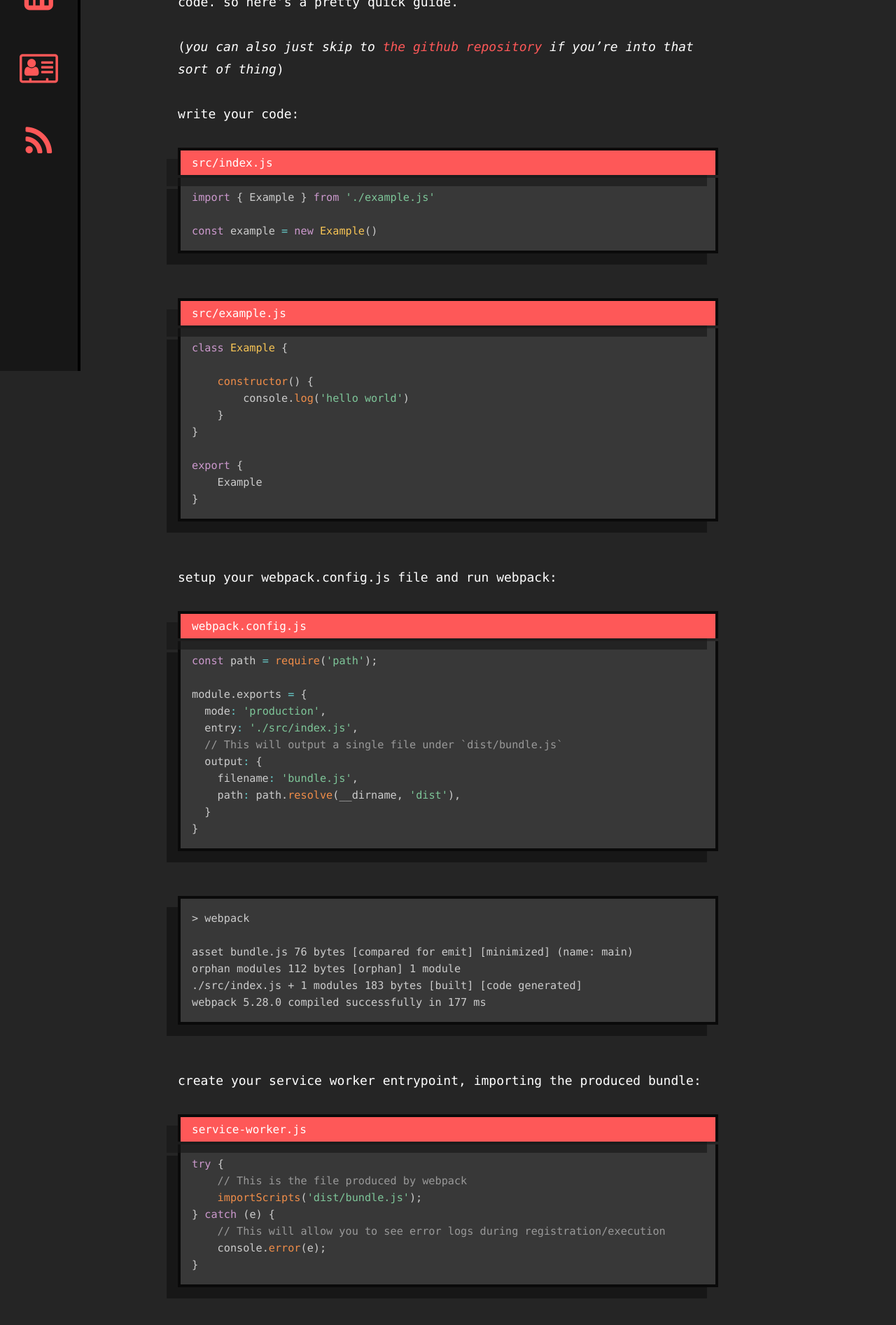
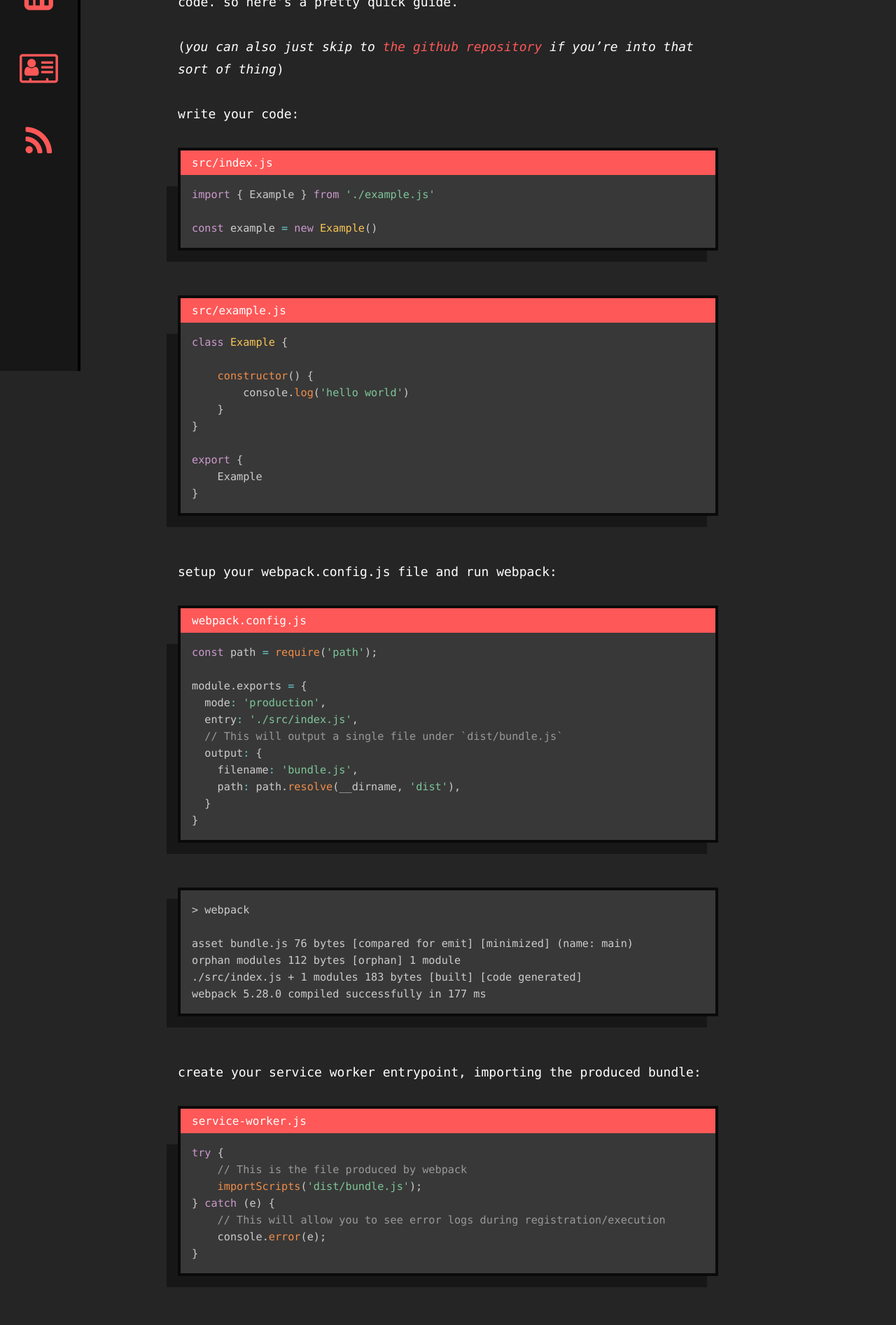
Before and after one commit to tbrockman/tbrockman.github.io, a Jekyll site: the page built from _posts/2021-03-24-using-webpack-and-manifest-v3.md, in a window 1280 px wide. Shown: the part 370-2263 px from the top of the page at 70% size. Built offline with Jekyll 4.4.1, drawn with Linux system fonts in a browser that asks for light colours.

Commit message:
Style fixes.

```diff
--- a/_sass/post.scss
+++ b/_sass/post.scss
@@ -125,15 +125,10 @@ a:not(pre) {
 
 	&>code.highlighter-rouge {
 		background-color: $color-primary;
-		box-shadow: -1rem 1rem #1717179e;
-		margin: 4px 0;
-		position: relative;
-		z-index: -1;
-		transition: all 0.2s ease-in-out;
+
 	}
 
-	&>code.highlighter-rouge {
-		background-color: $color-primary;
+	&>code.highlighter-rouge:not(.filename) {
 		box-shadow: -1rem 1rem #1717179e;
 		margin: 4px 0;
 		position: relative;
@@ -145,9 +140,12 @@ a:not(pre) {
 
 	&:hover>code.highlighter-rouge,
 	&:focus>code.highlighter-rouge {
-		background-color: #fb6e6e;
-		transform: translateY(-3px);
-		box-shadow: calc(-1rem) calc(1rem + 3px) 3px 1px #1717179e;
+		background-color: $color-hover;
+
+		&:not(.filename) {
+			transform: translateY(-3px);
+			box-shadow: calc(-1rem) calc(1rem + 3px) 3px 1px #1717179e;
+		}
 	}
 }
 
--- a/assets/js/post.js
+++ b/assets/js/post.js
@@ -16,6 +16,7 @@ const init = () => {
 
             const pre = grandparent.nextElementSibling.querySelector('pre')
             pre.style.borderTop = 'none';
+            element.classList.add('filename');
         }
     })
 }
```
